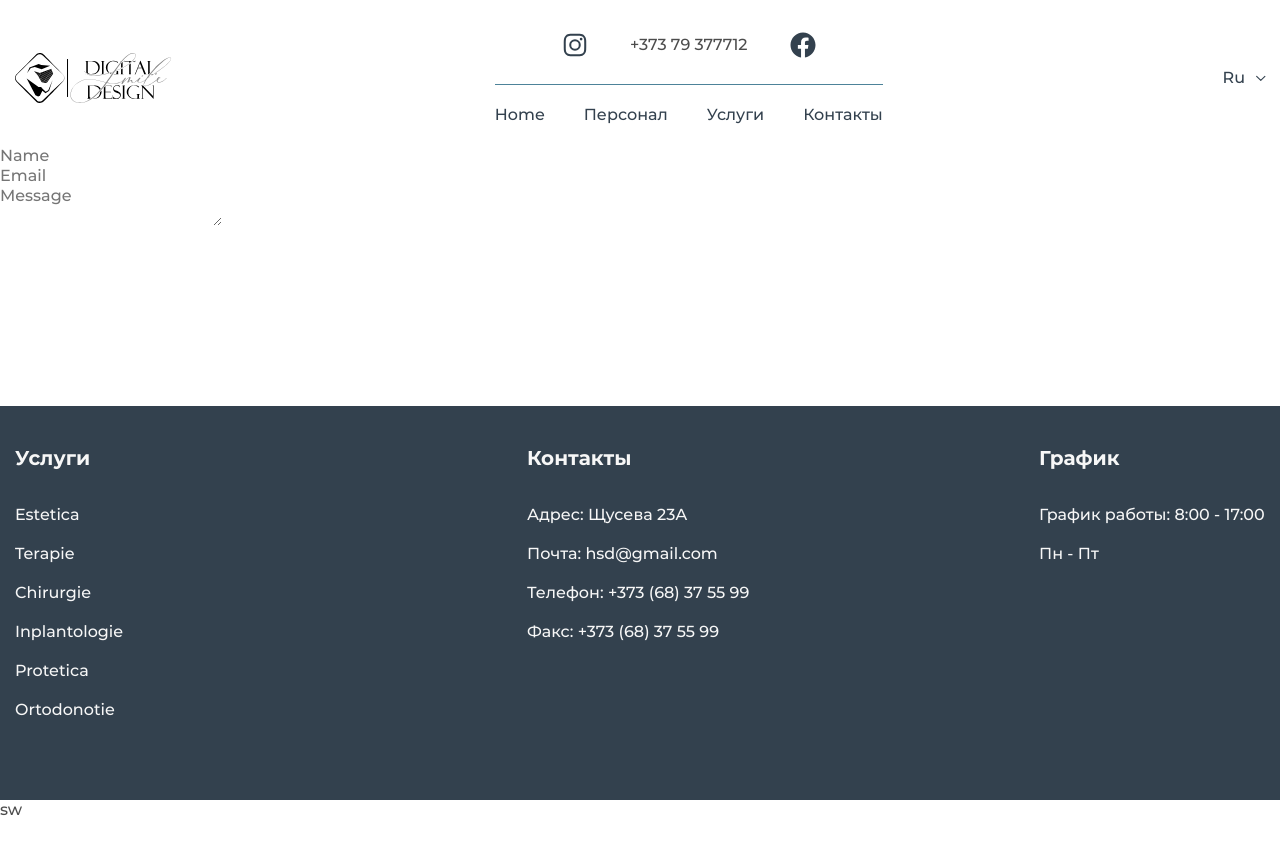
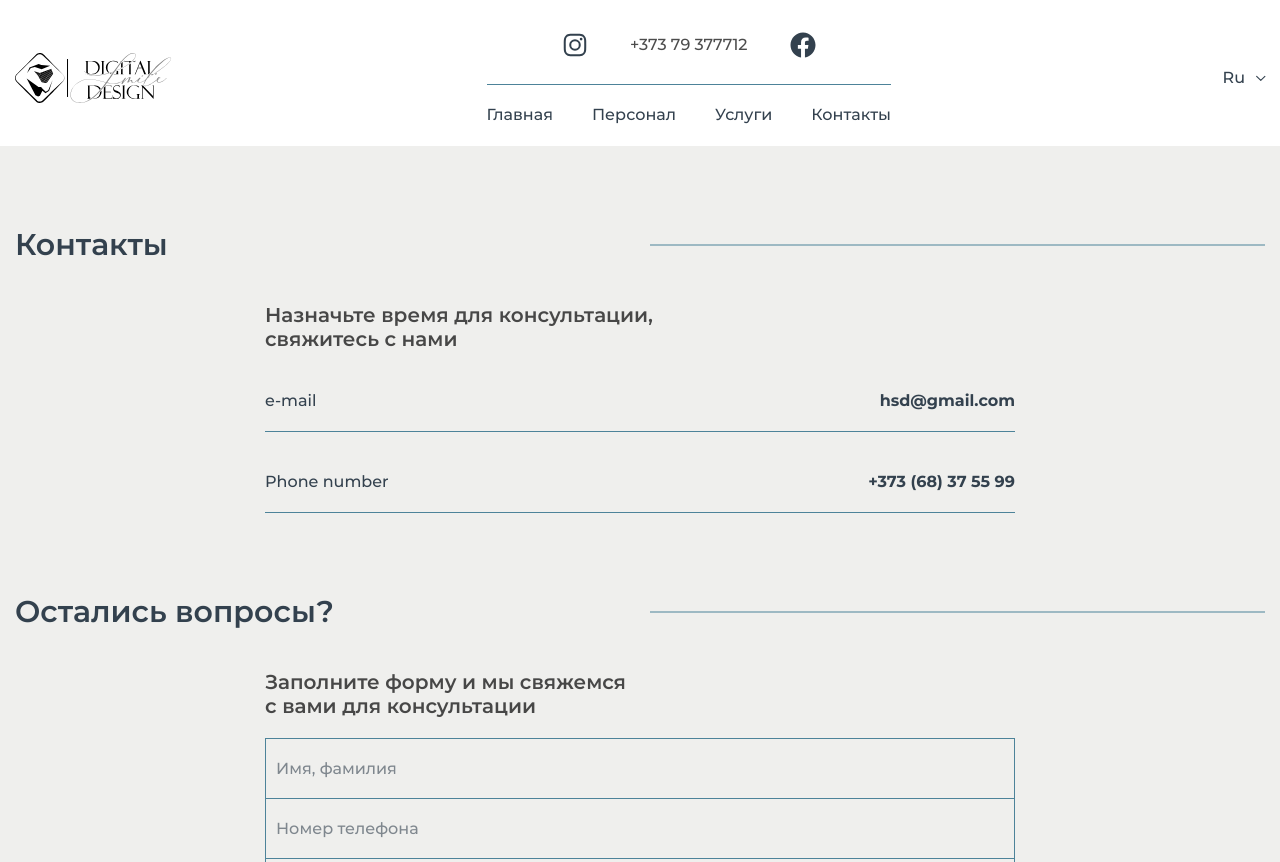
Before and after one commit to colocolov/dental2, a website: page dental2/contacts.html in a window 1280 px wide. Shown: the top 862 px of the page. Before the commit the page ends 820 px from the top, so only its background shows below. Drawn offline with Linux system fonts and the light colour scheme.

Commit message:
done contact page

```diff
--- a/dental2/contacts.html
+++ b/dental2/contacts.html
@@ -1,20 +1,18 @@
 <!DOCTYPE html>
-<html lang="en" class="page">
+<html lang="ru" class="page">
 <head>
   <meta charset="UTF-8" />
   <meta http-equiv="X-UA-Compatible" content="IE=edge" />
   <meta name="viewport" content="width=device-width, initial-scale=1.0" />
   <meta name="theme-color" content="#111111" />
   <!-- подключение стилей -->
-  <!-- <link rel="stylesheet" href="css/adv.css" /> -->
-  <link rel="stylesheet" href="css/style.min.css?ver=1.1.20" />
+  <link rel="stylesheet" href="css/style.min.css?ver=1.1.3" />
   <!-- подключение скриптов -->
-  <!-- <script defer src="js/vendor/swiper-bundle.min.js"></script> -->
-  <script defer src="js/main.min.js?ver=1.1.20"></script>
+  <script defer src="js/main.min.js?ver=1.1.3"></script>
   <!-- подключение favicon -->
-  <link rel="icon" href="images/favicon/favicon.svg" />
+  <!-- <link rel="icon" href="images/favicon/favicon.svg" />
   <link rel="apple-touch-icon" href="apple-touch-icon.png" />
-  <link rel="manifest" href="manifest.webmanifest" />
+  <link rel="manifest" href="manifest.webmanifest" /> -->
   <title>Contacts</title>
 </head>
 
@@ -50,10 +48,10 @@
       <div class="header__menu menu">
         <nav class="menu__body" title="Main navigation">
           <ul class="menu__list">
-            <li class="menu__item"><a class="menu__link" href="/">Home</a></li>
+            <li class="menu__item"><a class="menu__link" href="/">Главная</a></li>
             <li class="menu__item"><a class="menu__link" href="#!">Персонал</a></li>
             <li class="menu__item"><a class="menu__link" href="#!">Услуги</a></li>
-            <li class="menu__item"><a class="menu__link" href="#!">Контакты</a></li>
+            <li class="menu__item"><a class="menu__link" href="contacts.html">Контакты</a></li>
           </ul>
         </nav>
         <button type="button" aria-label="Open Menu" aria-expanded="false" class="menu__icon">
@@ -79,28 +77,60 @@
 </header><!-- /.header -->
 
     <main class="main">
-      <div class="contact__wrap">
+      <section class="contact-top">
+  <div class="contact-top__container">
 
+    <h2 class="heading contact-top__head">Контакты</h2>
+
+    <div class="contact-top__info">
+      <p class="contact-top__text">Назначьте время для консультации, свяжитесь с нами</p>
+      <div class="contact-top__item">
+        <div class="contact-top__name">e-mail</div>
+        <a href="mailto:hsd@gmail.com" class="contact-top__link">hsd@gmail.com</a>
+      </div>
+      <div class="contact-top__item">
+        <div class="contact-top__name">Phone number </div>
+        <a href="tel:+37368375599" class="contact-top__link">+373 (68) 37 55 99</a>
+      </div>
+    </div>
+
+  </div>
+</section>
+      <section class="contact-bottom">
+  <div class="contact-bottom__container">
+
+    <h2 class="heading contact-top__head">Остались вопросы?</h2>
+
+    <div class="contact-bottom__wrap">
       <form action="#" class="wpcf7-form">
+        <p class="contact-bottom__text">Заполните форму и мы свяжемся с&nbsp;вами для консультации</p>
         <div class="contact__form">
           <div class="contact__line">
-        <input id="name" class="contact__input" type="text" placeholder="Name">
+            <input id="name" class="contact__input" type="text" placeholder="Имя, фамилия">
+          </div>
+          <div class="contact__line">
+            <input id="phone" class="contact__input" type="email" placeholder="Номер телефона">
           </div>
           <div class="contact__line">
             <input id="email" class="contact__input" type="email" placeholder="Email">
           </div>
           <div class="contact__text">
-        <textarea id="message" class="contact__textarea" name="text" placeholder="Message"></textarea>
-        <input class="wpcf7-form-control has-spinner wpcf7-submit contact__send contact__send" type="submit" value="">
+            <textarea id="message" class="contact__textarea" name="text" placeholder="Сообщение"></textarea>
             <!-- <button class="contact__send"><svg class="" aria-hidden="true">
             <use xlink:href="images/icons/sprite.svg#send"></use>
           </svg></button> -->
           </div>
         </div>
+        <!-- /.contact__form -->
+        <p>
+          <input class="wpcf7-form-control has-spinner wpcf7-submit btn-reset btn btn--send" type="submit"
+                 value="Отправить">
+        </p>
       </form>
+    </div>
 
   </div>
-
+</section>
     </main>
 
     <footer class="footer">
--- a/src/sass/components/_btn.sass
+++ b/src/sass/components/_btn.sass
@@ -58,7 +58,11 @@
   &--steps
     background-color: $green
     color: $white
-
+  &--send
+    background-color: transparent
+    color: $black
+    border: 1px solid $green
+    cursor: pointer
 
 
   &_down--svg
--- a/src/sass/components/contacts/_contacts.sass
+++ b/src/sass/components/contacts/_contacts.sass
@@ -1,28 +1,103 @@
-.contacts
+.contact
 
-  &__mes
-    color: $black
-    margin-right: 35px
-    width: 45.588235% // 620/1360
-  &__top
+  &-top
+    background-color: #EFEFED
+    padding-top: 80px
+
+    // .contact-top__container
+    &__container
+
+    // .contact-top__head
+    &__head
+      color: $black
+      margin-bottom: 40px
+      &::before
+        background-color: $green
+
+    // .contact-top__info
+    &__info
+      max-width: 750px
+      margin: 0 auto
+
+    // .contact-top__text
+    &__text
+      margin-bottom: 20px
+      @include font(600, 20, 24)
+      max-width: 400px
+
+    // .contact-top__item
+    &__item
+      border-bottom: 1px solid $green
+      padding-top: 20px
+      padding-bottom: 20px
+      display: flex
+      justify-content: space-between
+      align-items: center
+      color: $black
+      &:not(:last-child)
+        margin-bottom: 20px
+
+    // .contact-top__name
+    &__name
+
+    // .contact-top__lik
+    &__link
+      font-weight: 700
+
+
+  &-bottom
+    background-color: #EFEFED
+    padding-top: 80px
+    padding-bottom: 80px
+
+    &__wrap
+      max-width: 750px
+      margin: 0 auto
+
+    &__text
+      margin-bottom: 20px
+      @include font(600, 20, 24)
+      max-width: 400px
+
+
+
+  &__form
+    border: 1px solid $green
+    margin-bottom: 40px
+  &__line
+    border-bottom: 1px solid $green
+    height: 60px
     display: flex
-    justify-content: space-between
+    align-items: flex-end
+  &__input
+    padding: 10px
+    background-color: transparent
+    height: 100%
     width: 100%
-    gap: 40px
-  &__line
-    border-bottom: 1px solid $black
-    flex: 1 1 48%
-    height: 34px
-  &__input
-    background-color: transparent
-    height: 34px
-    width: 100%
+    transition: border 0.3s ease-in
     &::placeholder
       // font-family: 'Montserrat'
       color: rgba($black, 0.6)
       transition: color 0.3s ease
-      &:focus
-        border: 1px solid $black
+    &:focus
+      border: 1px solid $green
+
+  &__text
+    height: 200px
+  &__textarea
+    color: rgba($black, 0.6)
+    width: 100%
+    height: 100%
+    padding: 10px
+    background-color: transparent
+    transition: border 0.3s ease-in
+    outline: none
+    resize: none
+    &::placeholder
+      transform: translateY(157px)
+    &:focus
+      border: 1px solid $green
+
 
 
 
--- a/src/sass/components/found/hero.sass
+++ b/src/sass/components/found/hero.sass
@@ -2,6 +2,9 @@
   height: 710px
   background-color: $grey
   position: relative
+
+  &__hide
+    @include hide
 
   // .hero-found__img
   &__img
```
Also changed, not shown: dental2/found.html (+8 -9 lines), dental2/index.html (+8 -10 lines), src/contacts.html (+3 -2 lines), src/found.html (+1 -1 lines), src/html/contacts/_form.html (deleted, +0 -21 lines), src/html/contacts/form-bottom.html (added, +35 -0 lines), src/html/contacts/form-top.html (added, +19 -0 lines), src/html/found/hero.html (+1 -0 lines), src/html/head.html (+4 -6 lines), src/html/header.html (+2 -2 lines), src/index.html (+2 -2 lines), dental2/css/style.css, dental2/css/style.min.css. Lines whose indentation alone changed are shown as unchanged.
